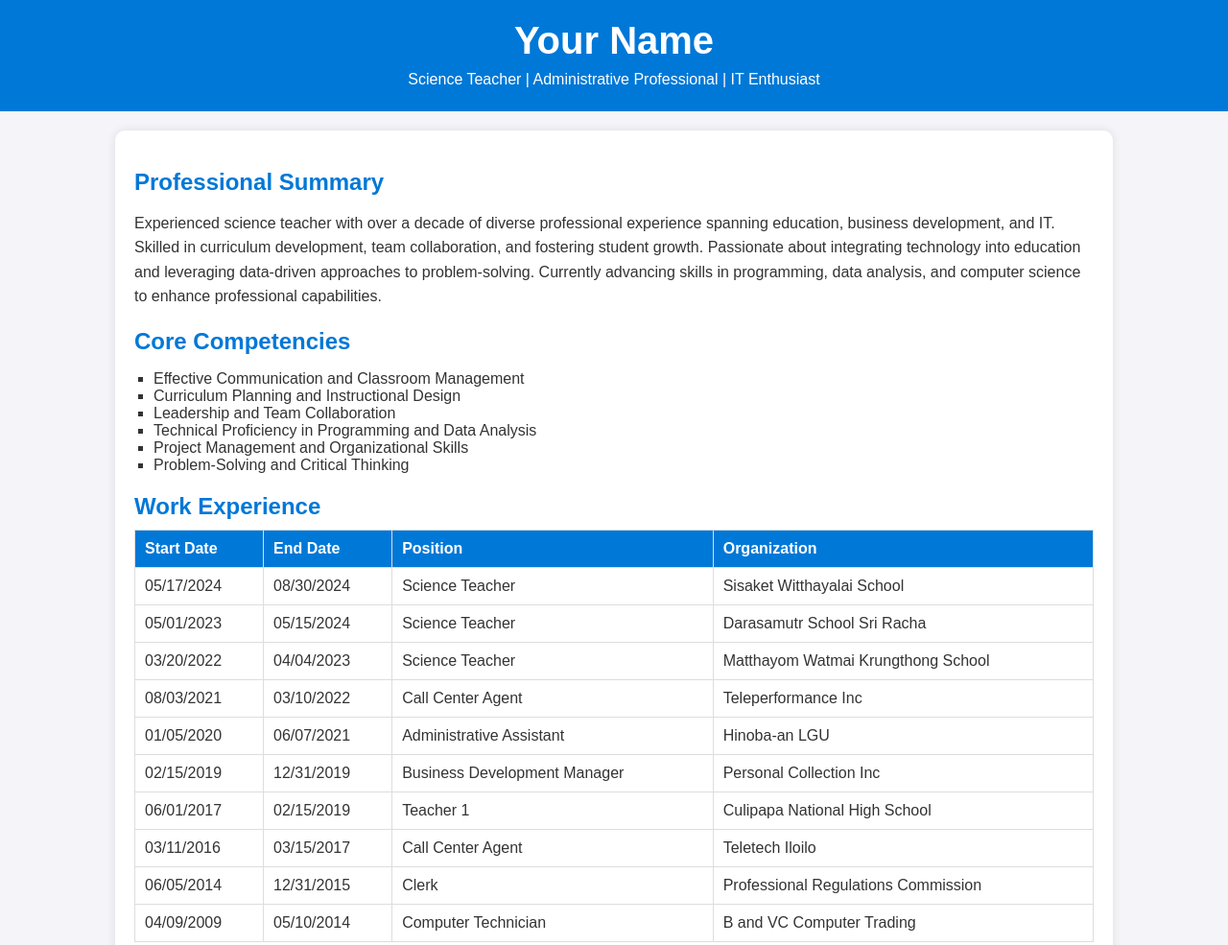
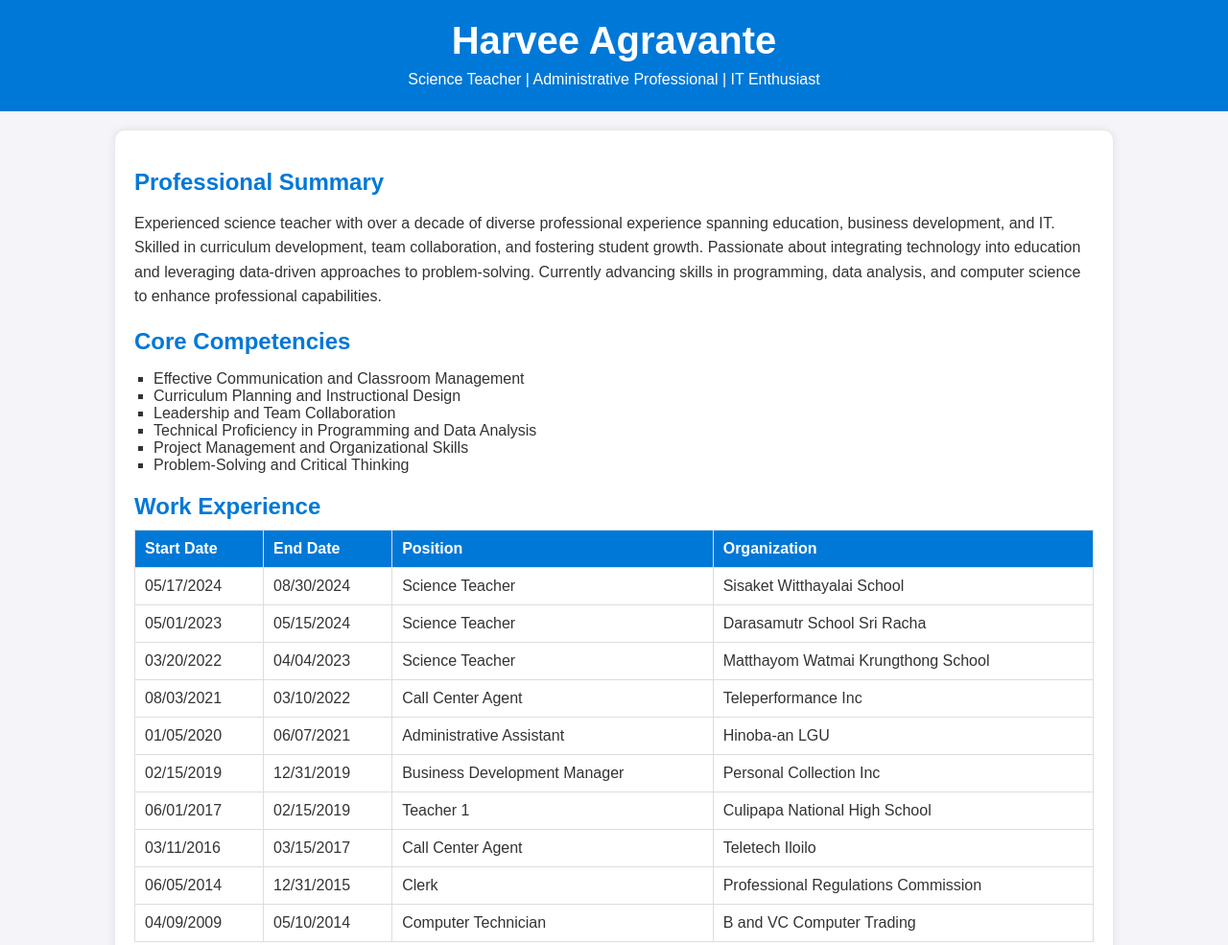
Before and after one commit to kimharvee/Online_Portfolio, a plain HTML site: page index.html in a window 1280 px wide. Shown: the top 985 px of the page at 96% size. Drawn offline with Linux system fonts and the light colour scheme.

Commit message:
Update index.html

```diff
--- a/index.html
+++ b/index.html
@@ -72,7 +72,7 @@
 <body>
 
 <header>
-  <h1>Your Name</h1>
+  <h1>Harvee Agravante</h1>
   <p>Science Teacher | Administrative Professional | IT Enthusiast</p>
 </header>
 
```
